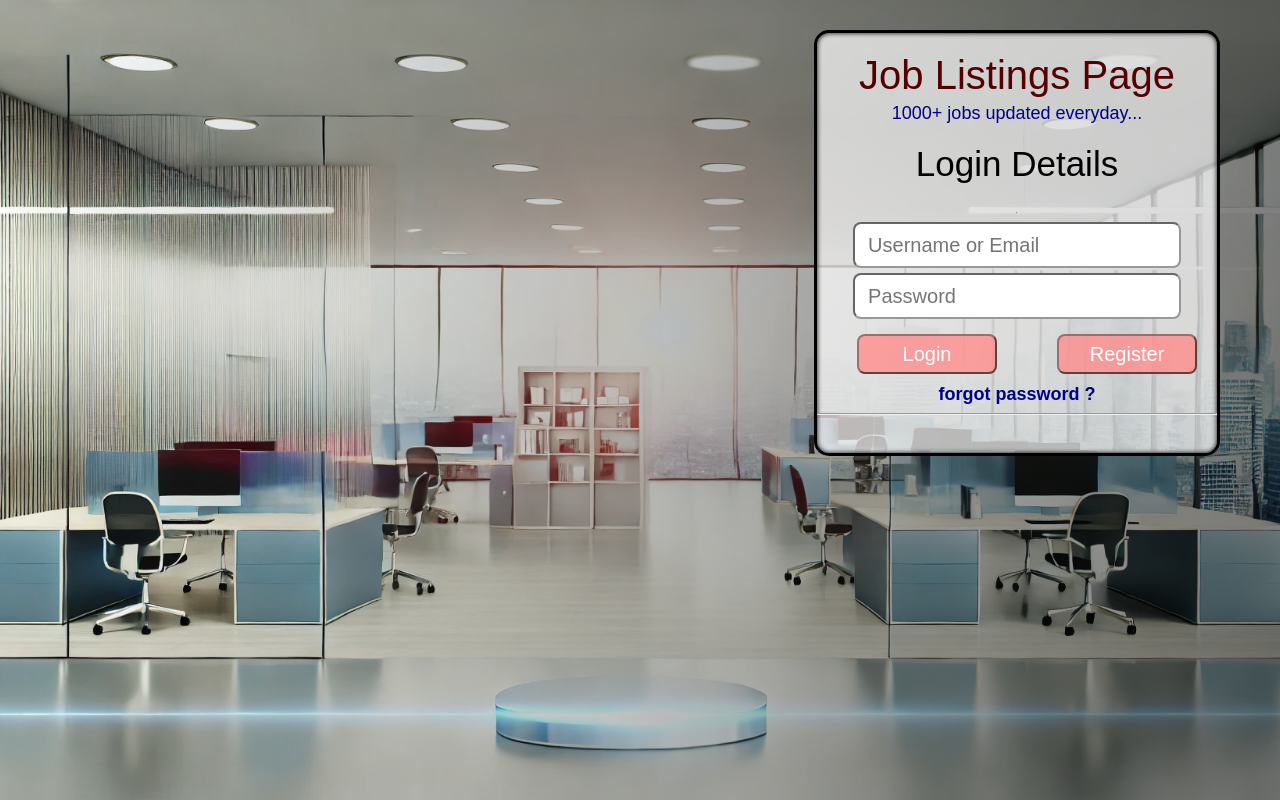
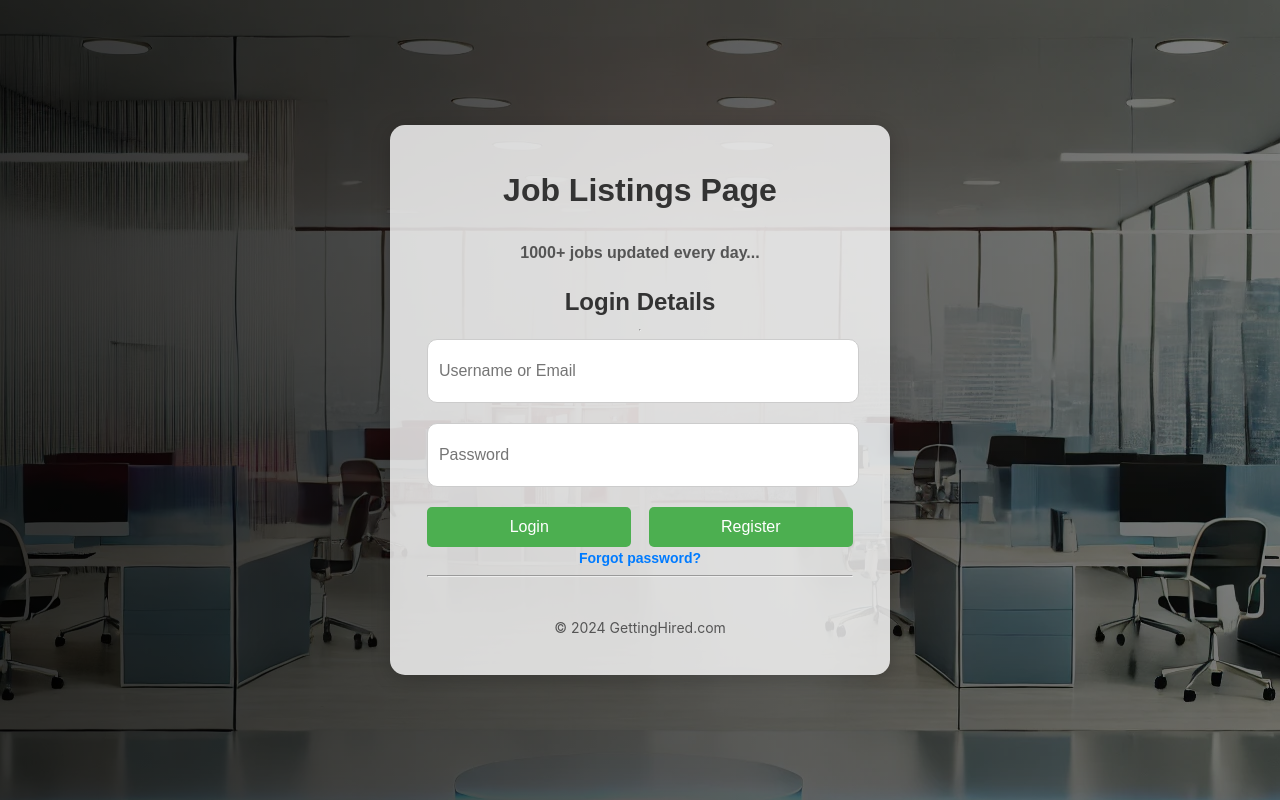
Before and after one commit to SantoshReddyPasunooru/JobListingsApp, a React (Create React App) app: page / in a window 1280 px wide. Built offline with nearby package versions, Linux system fonts and the light colour scheme.

Commit message:
Updated homepage with logo and changed design for login page, need to update with other features

```diff
--- a/src/HomePage/HomePage.css
+++ b/src/HomePage/HomePage.css
@@ -65,10 +65,16 @@ h1 {
 }
 
 .profile-button {
-    position: absolute;
+    position: fixed;
     top: 20px;
     right: 20px;
-    background: none;
+    width: 170px;
+    height: 49px;
+    background-image: url("../assets/logo.jpg");
+    background-size: contain;
+    border-radius: 5px;
     border: none;
     cursor: pointer;
+    background-repeat: no-repeat;
+    background-position: center;
 }
--- a/src/HomePage/HomePage.js
+++ b/src/HomePage/HomePage.js
@@ -89,8 +89,9 @@ function HomePage() {
                 </button>
             </div>
             <button className="profile-button" onClick={handleProfileClick}>
-                <img src="../assets/profile-icon.png" alt="Profile"/>
+
             </button>
+
 
             <footer>
                 <div className="footer-content">
--- a/src/loginpage/LoginPage.css
+++ b/src/loginpage/LoginPage.css
@@ -1,121 +1,106 @@
-.LoginPagecontainer{
-
-
-    /* Center the image */
-    background:
-            linear-gradient(to right, rgba(0, 0, 0, 0), rgba(0, 0, 0, 0.5)),
-            url('../assets/loginpage.jpg') no-repeat fixed center;
-
+/* LoginPage.css */
+.LoginPagecontainer {
+    background: linear-gradient(to right, rgba(0, 0, 0, 0.8), rgba(0, 0, 0, 0.5)),
+    url('../assets/loginpage.jpg') no-repeat fixed center;
     height: 100vh;
     width: 100%;
-    /* displaying box at center */
     display: flex;
-    justify-content: right;  /* Centers horizontally */
-    align-items: top;
-    background-size: cover;
+    justify-content: center;
+    align-items: center;
+}
+
+.loginform {
+    background-color: rgba(255, 255, 255, 0.8);
+    width: 500px;
+    height: 550px;
+    border-radius: 15px;
+    box-shadow: 0 4px 20px rgba(0, 0, 0, 0.2);
+    display: flex;
+    flex-direction: column;
+    justify-content: center;
+    align-items: center;
+    text-align: center;
+}
+
+.logo {
+    width: 100%; /* Adjust logo size */
+    height: 100%;
+    margin-bottom: 10px;
 
 }
 
-.loginform {
-    background-color: rgba(255, 255, 255, 0.7);
-    width: 400px;
-    height: 400px;
-    padding-top: 20px;
-    align-content: center;
-    align-items: center;
-    margin-top: 30px;
-    margin-right: 60px;
-    border-radius: 15px; /* Rounded corners */
-    border: 3px solid black; /* Border: 2px solid black */
-    /*box-shadow: 0 4px 8px rgba(0, 0, 0, 0.2); Shadow effect */
-    box-shadow: inset 0 0 5px rgba(0, 0, 0, 1); /* Inner shadow effect */
-    display: flex;
-    flex-direction: column; /* Stack elements vertically */
-
-
-}
-
-
-.loginDetailshr{
-    background-color: rgba(0,0,0,1);
-}
-
-
-.username{
-
-    font-family: "Eras Medium ITC", sans-serif;
-    font-size: 15px;
-
-    color: black;
-}
-
-.usernameinput, .passwordinput{
-    width: 80%;
-    height: 40px;
-
-    font-family: "Eras Medium ITC", sans-serif;
-    font-size: 20px;
-
-
-
-    border-radius: 8px;
-    border-color: rgba(0, 0, 0, 0.6);
-    margin-bottom: 5px;
-
-}
-
-.loginbutton, .registerbutton{
-    background-color: rgba(255, 141, 141, 0.8);
-    color: white;
-
-    width: 35%;
-    height: 40px;
-    margin-top: 10px;
-    margin-left: 40px;
-    margin-right: 20px;
-    margin-bottom: 10px;
-
-    border-radius: 8px;
-    border-color: rgba(0, 0, 0, 0.6);
-
-    font-family: "Eras Medium ITC", sans-serif;
-    font-size: 20px;
+.jlpage {
+    font-family: 'Arial', sans-serif;
+    color: #333;
+    font-size: 32px;
     text-align: center;
 }
 
-.forgotpassword, .description{
-    color: darkblue;
-
-
-    font-family: "Eras Medium ITC", sans-serif;
-    font-size: 18px;
+.description {
+    font-family: 'Arial', sans-serif;
+    color: #555;
+    font-size: 16px;
+    margin-bottom: 2px;
 }
 
-
-.jlpage{
-    font-family: sans-serif;
-    color: #540000;
-    font-size: 40px;
+.loginDetailstitle {
+    color: #333;
+    font-family: 'Arial', sans-serif;
+    font-size: 24px;
     text-align: center;
     margin-bottom: 5px;
 }
 
-.description{
-    font-family: sans-serif;
-    text-align: center;
+.usernameinput, .passwordinput {
+    width: 100%;
+    height: 60px;
     margin-bottom: 20px;
+    font-family: 'Arial', sans-serif;
+    font-size: 16px;
+    border: 1px solid #ccc;
+    border-radius: 10px;
+
+    transition: border-color 0.3s;
 }
 
-.loginDetailstitle{
-    color: black;
-    font-family: sans-serif;
-    font-size: 35px;
-    text-align: center;
-    margin-bottom: 20px;
-
-
+.usernameinput:focus, .passwordinput:focus {
+    border-color: #4CAF50;
+    outline: none; /* Remove default focus outline */
 }
 
-.logindetailsentry{
+.buttonContainer {
+    display: flex;
+    justify-content: space-between;
+    width: 100%;
+}
+
+.loginbutton, .registerbutton {
+    background-color: #4CAF50;
+    color: white;
+    width: 48%;
+    height: 40px;
+    border: none;
+    border-radius: 5px;
+    cursor: pointer;
+    font-size: 16px;
+    transition: background-color 0.3s;
+}
+
+.loginbutton:hover, .registerbutton:hover {
+    background-color: #45a049; /* Darker green */
+}
+
+.forgotpassword {
+    color: #007BFF;
+    font-family: 'Arial', sans-serif;
+    font-size: 14px;
     text-align: center;
+    cursor: pointer; /* Change cursor on hover */
 }
+
+.footer {
+    margin-top: 20px;
+    text-align: center;
+    font-size: 14px;
+    color: #555;
+}
--- a/src/loginpage/LoginPage.js
+++ b/src/loginpage/LoginPage.js
@@ -1,3 +1,4 @@
+// LoginPage.js
 import React from 'react';
 import { useNavigate } from 'react-router-dom';
 import './LoginPage.css';
@@ -10,30 +11,31 @@ function LoginPage() {
         e.preventDefault();
         navigate('/register'); // Navigate to the registration page
     };
+
     return (
         <div className="LoginPagecontainer">
-            <form className="loginform">
-                <text className="jlpage"> Job Listings Page</text>
-                <text className="description"> 1000+ jobs updated everyday...</text>
-                <text className="loginDetailstitle"> Login Details</text>
-                <hr/>
+            <div className="loginform">
+                <h1 className="jlpage">Job Listings Page</h1>
+                <h2 className="description">1000+ jobs updated every day...</h2>
+                <h3 className="loginDetailstitle">Login Details</h3>
+                <hr />
 
                 <div className="logindetailsentry">
-                    <input type={"text"} className="usernameinput" placeholder={"  Username or Email"}/>
-                    <input type={"text"} className="passwordinput" placeholder={"  Password"}/>
-                    <button type={"button"} onClick={() => navigate('/home')} className="loginbutton">Login</button>
-                    <button type={"button"} onClick={registerbutton} className="registerbutton">Register</button>
-                    <br/>
-                    <text className="forgotpassword"><b>forgot password ?</b></text>
-                    <hr/>
+                    <input type="text" className="usernameinput" placeholder="  Username or Email" />
+                    <input type="password" className="passwordinput" placeholder="  Password" />
+                    <div className="buttonContainer">
+                        <button type="button" onClick={() => navigate('/home')} className="loginbutton">Login</button>
+                        <button type="button" onClick={registerbutton} className="registerbutton">Register</button>
+                    </div>
+                    <span className="forgotpassword"><b>Forgot password?</b></span>
+                    <hr />
                 </div>
-
-
-            </form>
+                <div className="footer">
+                    <p>&copy; 2024 GettingHired.com</p>
+                </div>
+            </div>
         </div>
-
-)
-    ;
+    );
 }
 
 export default LoginPage;
```
Also changed, not shown: src/assets/logo.jpg (added).
